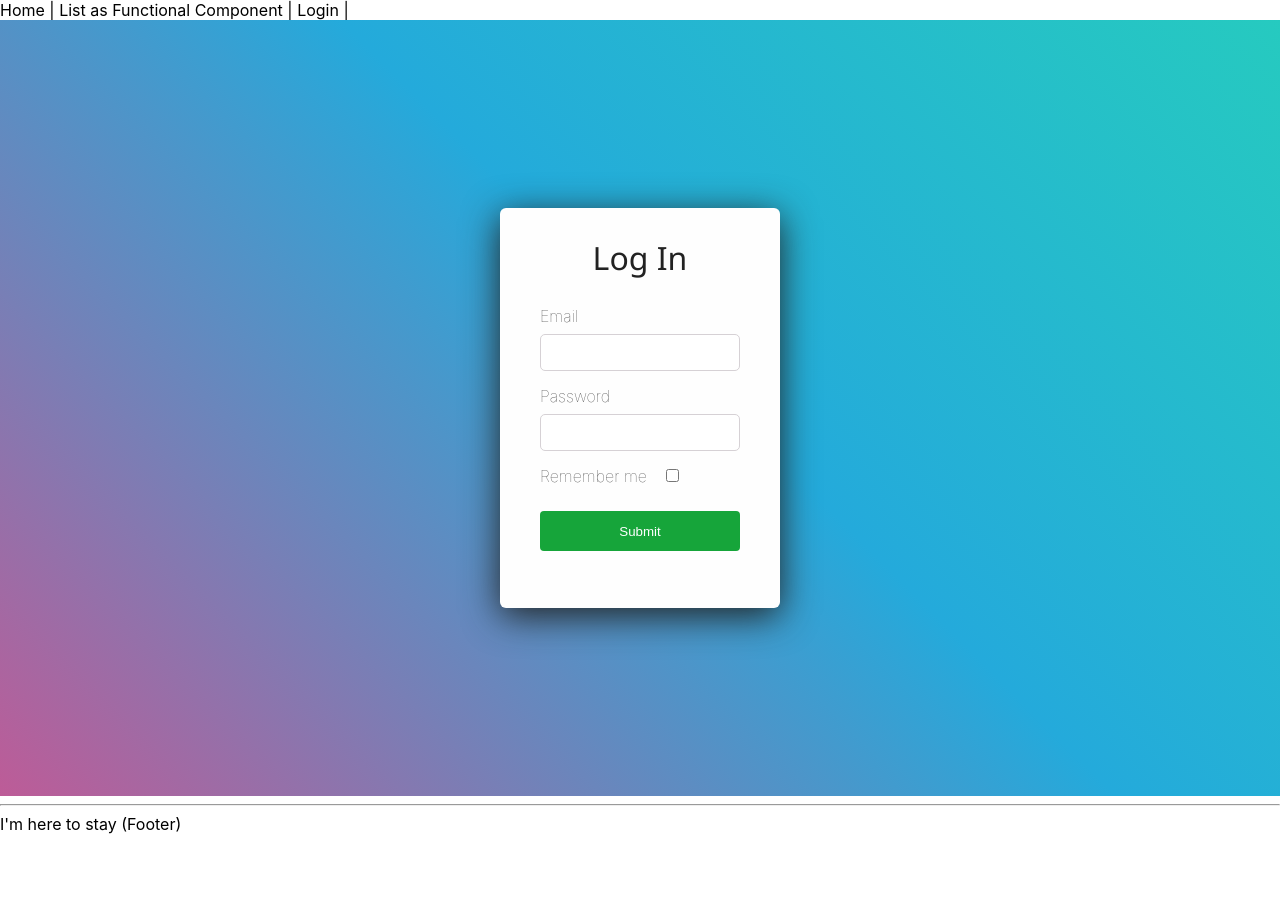
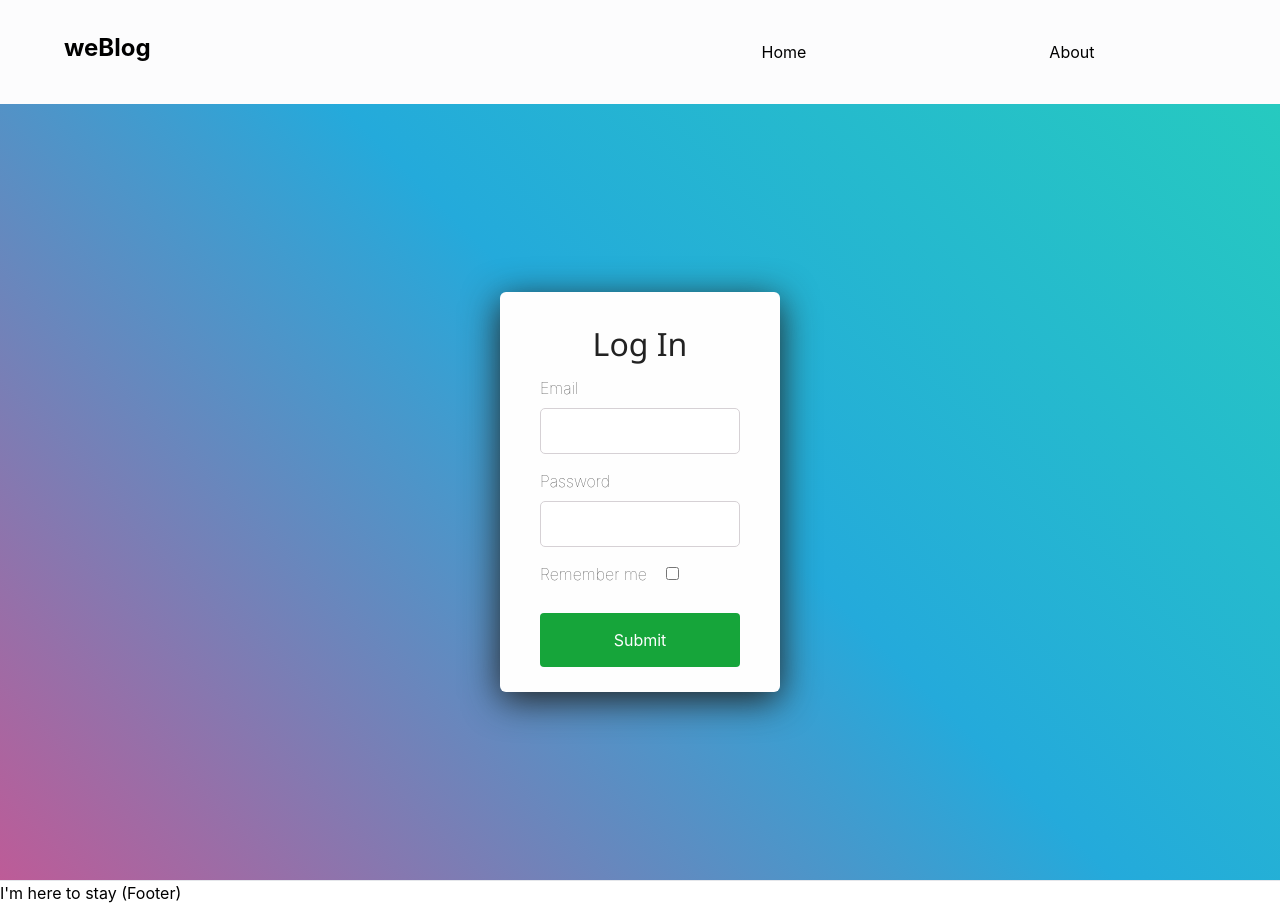
Before and after one commit to jcmpes/front_njs_blog, a Next.js app: page /login in a window 1280 px wide. Before the commit the page ends 834 px from the top, so only its background shows below. Built offline with nearby package versions, Linux system fonts and the light colour scheme.

Commit message:
feat: Added tailwind

```diff
--- a/package.json
+++ b/package.json
@@ -17,8 +17,11 @@
   },
   "devDependencies": {
     "@types/react": "^17.0.21",
+    "autoprefixer": "^10.3.4",
     "eslint": "7.32.0",
     "eslint-config-next": "11.1.2",
+    "postcss": "^8.3.6",
+    "tailwindcss": "^2.2.15",
     "typescript": "^4.4.3"
   }
 }
--- a/pages/index.js
+++ b/pages/index.js
@@ -1,69 +1,5 @@
-import Head from 'next/head'
-import Image from 'next/image'
-import styles from '../styles/Home.module.css'
+import Navbar from '../src/components/layout/Navbar'
 
 export default function Home() {
-  return (
-    <div className={styles.container}>
-      <Head>
-        <title>Create Next App</title>
-        <meta name="description" content="Generated by create next app" />
-        <link rel="icon" href="/favicon.ico" />
-      </Head>
-
-      <main className={styles.main}>
-        <h1 className={styles.title}>
-          Welcome to <a href="https://nextjs.org">Next.js!</a>
-        </h1>
-
-        <p className={styles.description}>
-          Get started by editing{' '}
-          <code className={styles.code}>pages/index.js</code>
-        </p>
-
-        <div className={styles.grid}>
-          <a href="https://nextjs.org/docs" className={styles.card}>
-            <h2>Documentation &rarr;</h2>
-            <p>Find in-depth information about Next.js features and API.</p>
-          </a>
-
-          <a href="https://nextjs.org/learn" className={styles.card}>
-            <h2>Learn &rarr;</h2>
-            <p>Learn about Next.js in an interactive course with quizzes!</p>
-          </a>
-
-          <a
-            href="https://github.com/vercel/next.js/tree/master/examples"
-            className={styles.card}
-          >
-            <h2>Examples &rarr;</h2>
-            <p>Discover and deploy boilerplate example Next.js projects.</p>
-          </a>
-
-          <a
-            href="https://vercel.com/new?utm_source=create-next-app&utm_medium=default-template&utm_campaign=create-next-app"
-            className={styles.card}
-          >
-            <h2>Deploy &rarr;</h2>
-            <p>
-              Instantly deploy your Next.js site to a public URL with Vercel.
-            </p>
-          </a>
-        </div>
-      </main>
-
-      <footer className={styles.footer}>
-        <a
-          href="https://vercel.com?utm_source=create-next-app&utm_medium=default-template&utm_campaign=create-next-app"
-          target="_blank"
-          rel="noopener noreferrer"
-        >
-          Powered by{' '}
-          <span className={styles.logo}>
-            <Image src="/vercel.svg" alt="Vercel Logo" width={72} height={16} />
-          </span>
-        </a>
-      </footer>
-    </div>
-  )
+  return <Navbar />;
 }
--- /dev/null
+++ b/postcss.config.js
@@ -0,0 +1,6 @@
+module.exports = {
+  plugins: {
+    tailwindcss: {},
+    autoprefixer: {},
+  },
+}
--- a/src/components/layout/Layout.tsx
+++ b/src/components/layout/Layout.tsx
@@ -1,6 +1,7 @@
 import * as React from 'react'
 import Link from 'next/link'
 import Head from 'next/head'
+import Navbar from './Navbar'
 
 type Props = {
   title?: string,
@@ -14,11 +15,7 @@ const Layout: React.FunctionComponent<Props> = ({ children, title = 'This is the
       <meta name='viewport' content='initial-scale=1.0, width=device-width' />
     </Head>
     <header>
-      <nav>
-        <Link href='/'><a>Home</a></Link> | {' '}
-        <Link href='/list-fc'><a>List as Functional Component</a></Link> | {' '}
-        <Link href='/login'><a>Login</a></Link> | {' '}
-      </nav>
+      <Navbar />
     </header>
     {children}
     <footer>
--- /dev/null
+++ b/src/components/layout/Navbar.tsx
@@ -0,0 +1,23 @@
+import Link from "next/link";
+
+const Navbar = () => {
+  return (
+    <nav className="flex px-16 py-8 bg-gray-50 bg-opacity-50">
+      <h2 className="flex-1 font-bold text-2xl">weBlog</h2>
+      <ul className="flex-1 flex justify-around">
+        <li className="px-4 py-2">
+          <Link href="/">
+            <a>Home</a>
+          </Link>
+        </li>
+        <li className="px-4 py-2">
+          <Link href="/about">
+            <a>About</a>
+          </Link>
+        </li>
+      </ul>
+    </nav>
+  );
+};
+
+export default Navbar;
--- /dev/null
+++ b/src/components/posts/Article.module.css
@@ -0,0 +1,27 @@
+.grid {
+    @apply flex items-center justify-center flex-wrap max-w-3xl mt-12;
+  }
+
+  .card {
+    @apply m-4 p-6 text-left md:w-11/12 no-underline border border-gray-100 rounded-lg transition-all duration-150 ease-in-out;
+  }
+
+  .card:hover,
+  .card:focus,
+  .card:active {
+    @apply text-blue-400 border-blue-400;
+  }
+
+  .card h3 {
+    @apply mb-4 text-2xl font-semibold;
+  }
+
+  .card p {
+    @apply m-0 text-2xl;
+  }
+
+  @media (max-width: 600px) {
+    .grid {
+      @apply w-full flex-col;
+    }
+  }
--- /dev/null
+++ b/src/components/posts/Article.tsx
@@ -0,0 +1,22 @@
+import Link from "next/link";
+import styles from "../styles/Article.module.css";
+
+interface Article {
+  id: number;
+  userId: number;
+  body: string;
+  title: string;
+}
+
+const Article = ({ id, userId, body, title }: Article) => {
+  return (
+    <Link href={`/article/${id}`}>
+      <a className={styles.card}>
+        <h3>{title} &rarr;</h3>
+        <p>{body.length > 50 ? `${body.slice(0, 45)}...` : body}</p>
+      </a>
+    </Link>
+  );
+};
+
+export default Article;
--- a/styles/Auth.module.css
+++ b/styles/Auth.module.css
@@ -37,6 +37,7 @@
     font-size: 2em;
     font-weight: lighter;
     margin-top: 0.25em;
+    margin-bottom: 0.25em;
     color: #222;
 }
 
--- a/styles/globals.css
+++ b/styles/globals.css
@@ -1,3 +1,7 @@
+@tailwind base;
+@tailwind components;
+@tailwind utilities;
+
 html,
 body {
   padding: 0;
--- /dev/null
+++ b/tailwind.config.js
@@ -0,0 +1,12 @@
+// tailwind.config.js
+module.exports = {
+  purge: ['./pages/**/*.{js,ts,jsx,tsx}', './components/**/*.{js,ts,jsx,tsx}'],
+  darkMode: false, // or 'media' or 'class'
+  theme: {
+  extend: {},
+  },
+  variants: {
+  extend: {},
+  },
+  plugins: [],
+  }
```
Also changed, not shown: pages/post_list.js (added), 1 other file (tests, documents, lock files or other folders).
